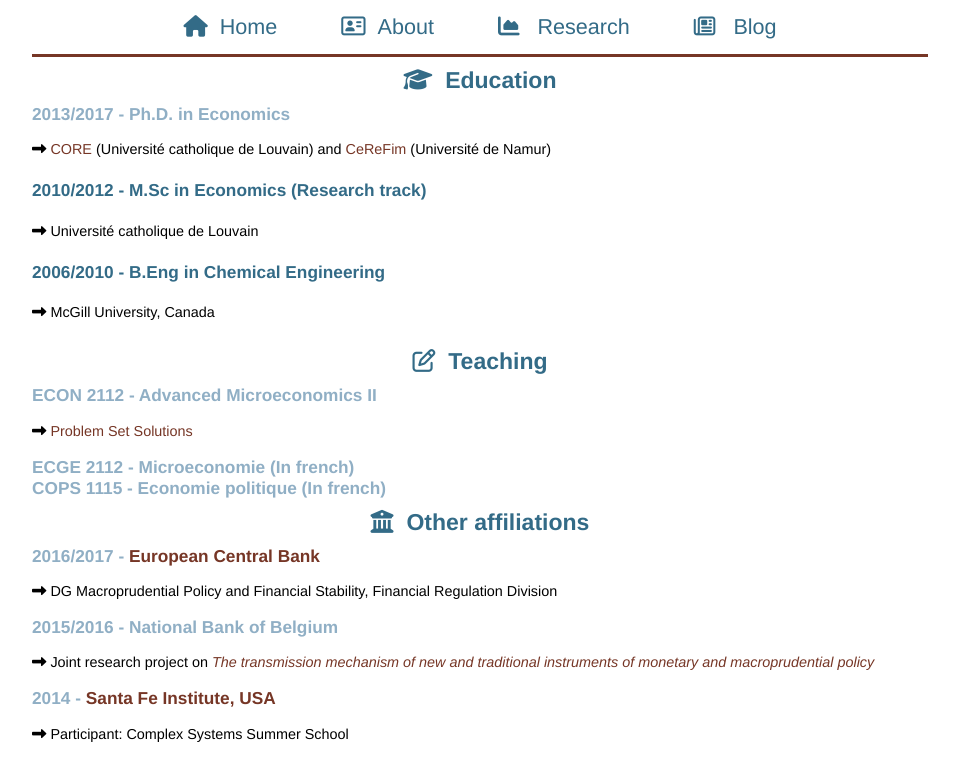
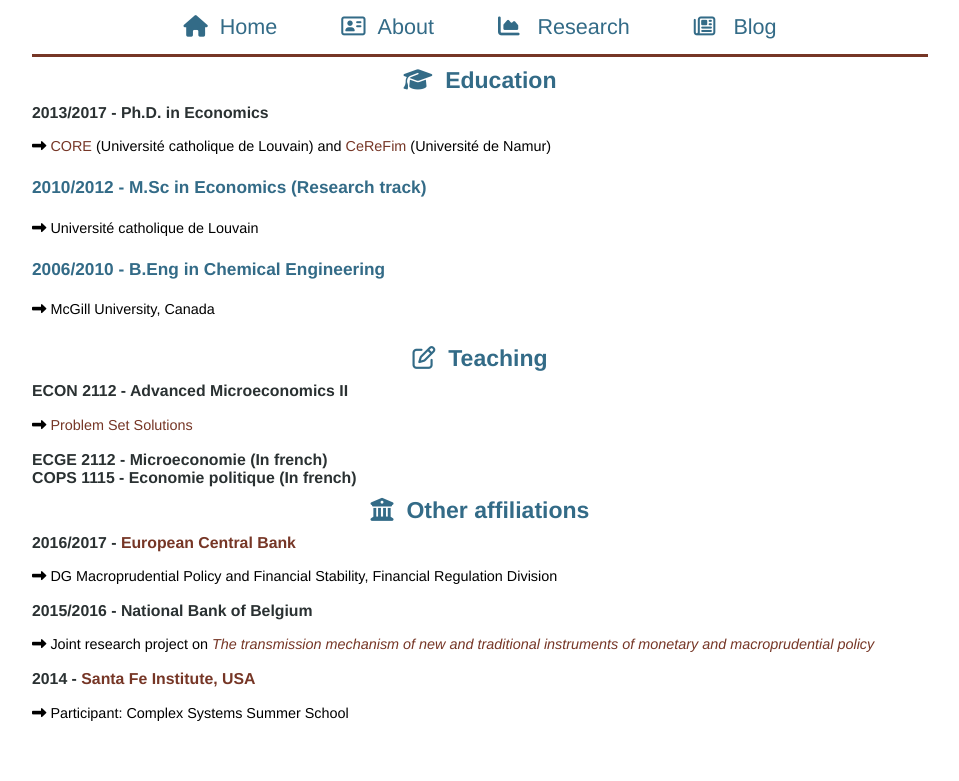
Before and after one commit to nscholtes/nscholtes.github.io, a Jekyll site: the page built from about.html, in a window 1280 px wide. Shown: the top 781 px of the page, without its empty margins (160-1119 px from the left). Built offline with Jekyll 4.4.1, drawn with Linux system fonts in a browser that asks for light colours; nearby versions of some CDN libraries.

Commit message:
Update main_alt.css

```diff
--- a/css/main_alt.css
+++ b/css/main_alt.css
@@ -36,8 +36,8 @@
   }
 
 h4 {
-    font-size: 1.2em;
-    color: #90AFC5;
+    font-size: 1.1em;
+    color: #2A3132;
     text-align: left;
   }
 
```
